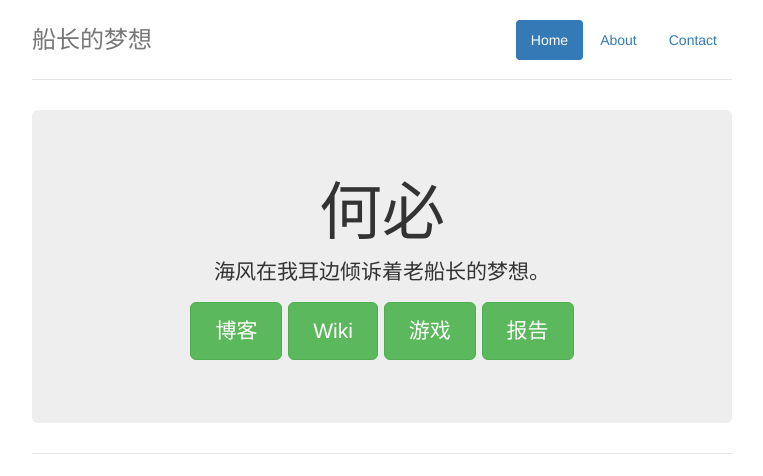
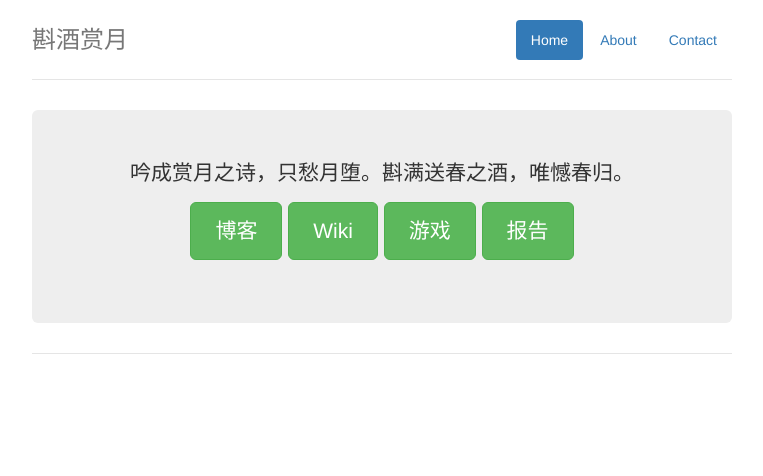
Before and after one commit to lihebi/homepage-old, a website: page app/index.html in a window 1280 px wide. Shown: the whole page, without its empty margins (258-1021 px from the left). Drawn offline with nearby package versions, Linux system fonts and the light colour scheme; files that its build step writes are made by us from their sources.

Commit message:
change title and welcom

```diff
--- a/app/index.html
+++ b/app/index.html
@@ -2,7 +2,7 @@
 <html class="no-js">
     <head>
         <meta charset="utf-8">
-        <title>船长的梦想</title>
+        <title>斟酒赏月 | 何必的主页</title>
         <meta name="description" content="">
         <meta name="viewport" content="width=device-width">
         <link rel="shortcut icon" href="/favicon.ico">
@@ -29,12 +29,11 @@
                     <li><a href="about.html">About</a></li>
                     <li><a href="contact.html">Contact</a></li>
                 </ul>
-                <h3 class="text-muted">船长的梦想</h3>
+                <h3 class="text-muted">斟酒赏月</h3>
             </div>
 
             <div class="jumbotron">
-                <h1>何必</h1>
-                <p class="lead">海风在我耳边倾诉着老船长的梦想。</p>
+                <p class="lead">吟成赏月之诗，只愁月堕。斟满送春之酒，唯憾春归。</p>
                 <!-- <p><a class="btn btn-lg btn-success" href="#">Splendid! <span class="glyphicon glyphicon-ok"></span></a></p> -->
                 <p>
                   <a class="btn btn-lg btn-success" href="//blog.lihebi.com">博客</a>
```
